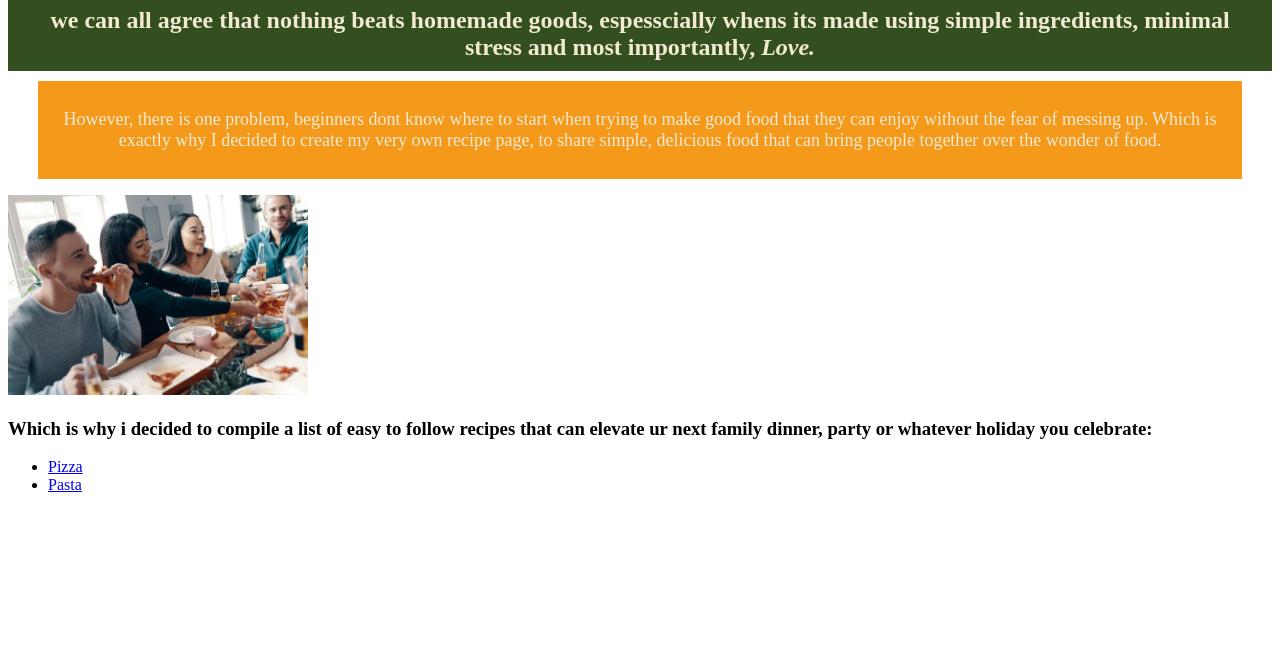
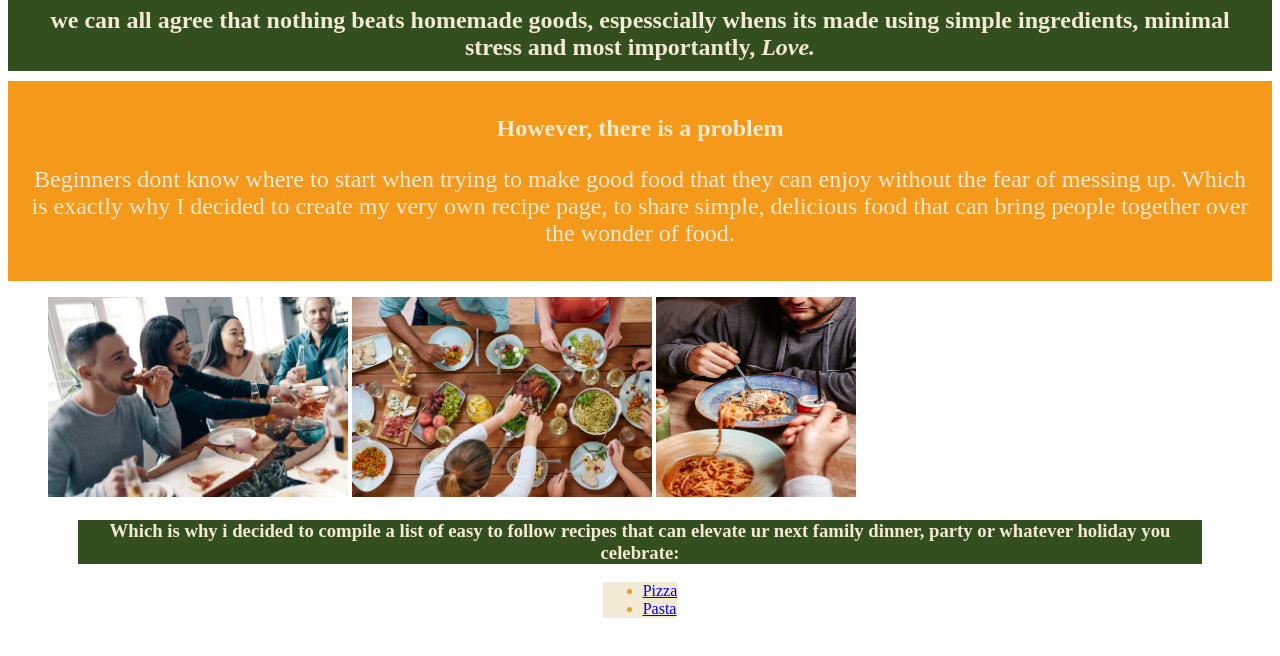
Before and after one commit to GillzHyper/odin-recipes, a plain HTML site: page index.html in a window 1280 px wide. Shown: the part 68-724 px from the top of the page. Drawn offline with Linux system fonts and the light colour scheme.

Commit message:
added elements to make website look better

```diff
--- a/index.html
+++ b/index.html
@@ -17,11 +17,23 @@
 </div>
 <div class="p1containter">
     <div class="homep1">
-     <p>However, there is one problem, beginners dont know where to start when trying to make good food that they can enjoy without the fear of messing up. Which is exactly why I decided to create my very own recipe page, to share simple, delicious food that can bring people together over the wonder of food.</p>
+     <p><strong>However, there is a problem</strong></p>
+     <p>Beginners dont know where to start when trying to make good food that they can enjoy without the fear of messing up. Which is exactly why I decided to create my very own recipe page, to share simple, delicious food that can bring people together over the wonder of food.</p>
     </div>
 </div>
-     <p> <img src="./images/enjoying a meal.jpg" alt="people eating a meal" height="200"</p>
-<h3>Which is why i decided to compile a list of easy to follow recipes that can elevate ur next family dinner, party or whatever holiday you celebrate:</h3>
+    <div class="food__collage">
+    <ul>
+     <img src="./images/enjoying a meal.jpg" alt="people eating a meal" height="200">
+
+    <img src="./images/food_around_table.jpg" alt="eating aroundtable" height="200">
+
+    <img src="./images/pasta eater.jpg" alt="pasta eater" height="200" width="200">
+    </ul>
+    </div>
+
+    <div class="list__head"><h3>Which is why i decided to compile a list of easy to follow recipes that can elevate ur next family dinner, party or whatever holiday you celebrate:</h3>
+    </div>
+    <div class="list">
     <ul>
         <li>
             <a href="./odin recipe/pizza.html">Pizza</a>
@@ -34,7 +46,7 @@
 
 
     </ul>
-
+    </div>
 
     </body>
 </html>
--- a/style.css
+++ b/style.css
@@ -39,11 +39,27 @@
     display: block;
     text-align: center;
     width: fit-content;
-    margin: 10px 30px ;
+    margin: 10px auto;
     padding: 10px 20px ;
     background-color: rgb(244, 153, 26);
-    font-size: large;
-
+    font-size: 24px;
+    font-family: sans-serif;
     color:rgb(242, 234, 211);
 
 }
+.list__head{
+    background-color: rgb(52, 79, 31);
+    color: rgb(242, 234, 211);
+    text-align: center;
+    margin: auto 70px;
+}
+.list{
+    display: block;
+   box-sizing: border-box;
+   width: fit-content;
+   padding: auto 5px;
+    background-color: rgb(242, 234, 211);
+    color: rgb(244, 153, 26);
+    max-width: 900px;
+    margin: auto;
+}
```
Also changed, not shown: images/food_around_table.jpg (added), images/pasta eater.jpg (added).
